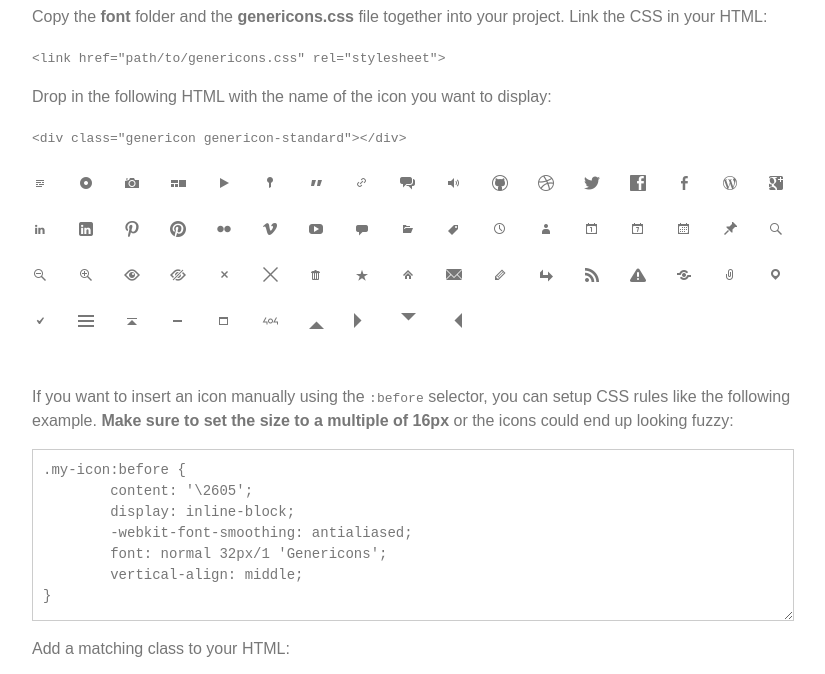
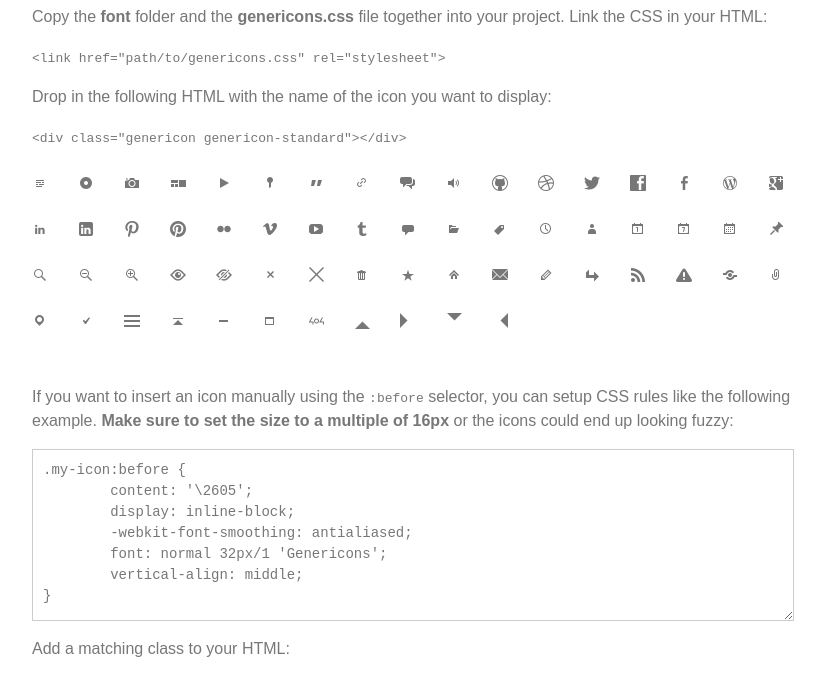
Before and after one commit to Automattic/Genericons, a plain HTML site: page example.html in a window 1280 px wide. Shown: the part 114-788 px from the top of the page, without its empty margins (208-1033 px from the left). Drawn offline with Linux system fonts and the light colour scheme.

Commit message:
r2248 / 2013-03-09
Adding Tumblr logo

```diff
--- a/example.html
+++ b/example.html
@@ -154,6 +154,7 @@ body {
 		<div alt="f211" class="genericon genericon-flickr"></div>
 		<div alt="f212" class="genericon genericon-vimeo"></div>
 		<div alt="f213" class="genericon genericon-youtube"></div>
+		<div alt="f214" class="genericon genericon-tumblr"></div>
 
 		<!-- meta icons -->
 		<div alt="f300" class="genericon genericon-comment"></div>
--- a/genericons.css
+++ b/genericons.css
@@ -80,6 +80,7 @@
 .genericon-flickr:before { content: '\f211'; }
 .genericon-vimeo:before { content: '\f212'; }
 .genericon-youtube:before { content: '\f213'; }
+.genericon-tumblr:before { content: '\f214'; }
 
 /* Meta icons */
 .genericon-comment:before { content: '\f300'; }
```
Also changed, not shown: Genericons-Regular.otf, font/genericons-regular-webfont.ttf, font/genericons-regular-webfont.woff, 2 other files.
